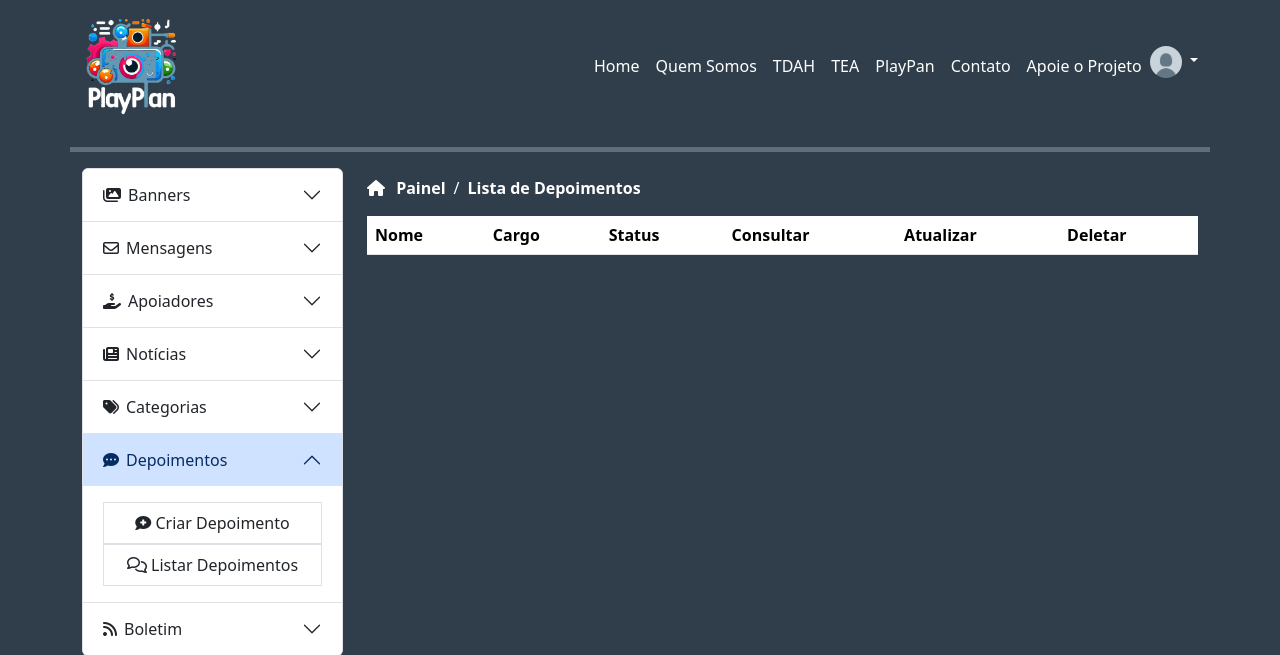
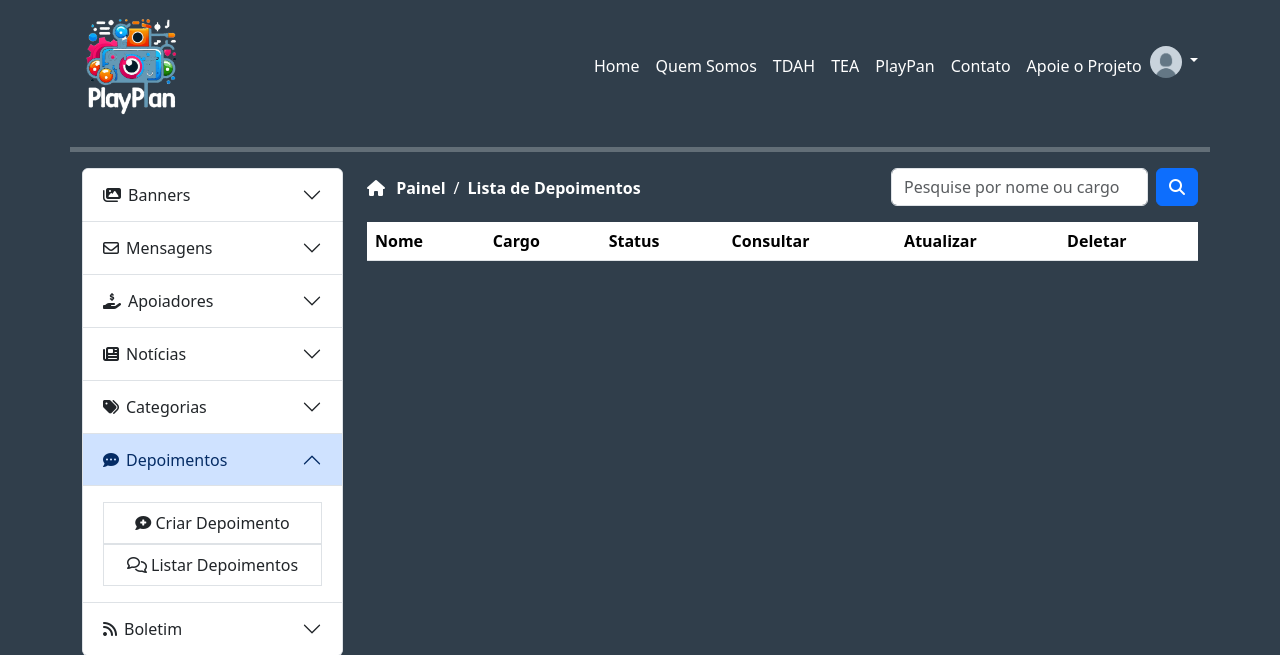
Before and after one commit to gwpoliveira/playplan, a Django app: page /administration/depoimento/ in a window 1280 px wide. Shown: the top 655 px of the page. Run offline with Django 5.2, Linux system fonts and the light colour scheme; the visitor is signed in with stand-in values (Sample User, id 1); data that the repository does not hold is empty; some libraries are stand-ins or nearby versions.

Commit message:
Ajustes nas ListsViews concluídas

```diff
--- a/administration/views.py
+++ b/administration/views.py
@@ -148,6 +148,18 @@ class ListaDeNotícias(LoginRequiredMixin, ListView):
         return context
 
 
+    def get_queryset(self):
+
+        search = self.request.GET.get("pesquisa")
+
+        if search:
+            noticias = BlogPost.objects.filter(Q(title__icontains=search) | Q(about__icontains=search))
+        else:
+            noticias = BlogPost.objects.all().order_by('-date')
+
+        return noticias
+
+
 # ************ Apoio *************** #
 # View que exibe uma lista de apoiadores.
 class ListaApoiadores(LoginRequiredMixin, ListView):
@@ -281,12 +293,23 @@ class DepoimentoListView(LoginRequiredMixin, ListView):
         context['num_depoimentos'] = num_depoimentos
         return context
 
+    def get_queryset(self):
+
+        search = self.request.GET.get("pesquisa")
+
+        if search:
+            depoimento = Depoimento.objects.filter(Q(nome__icontains=search) | Q(cargo__icontains=search))
+        else:
+            depoimento = Depoimento.objects.all()
+
+        return depoimento
 
 # View responsável para detalhar os depoimentos no painel administrativo
 class DepoimentoDetailView(LoginRequiredMixin, DetailView):
     model = Depoimento
     template_name = 'depoimento/depoimento_detail.html'
     context_object_name = 'depoimento'
+
 
 
 # View responsável para criar os depoimentos no painel administrativo
@@ -337,6 +360,18 @@ class Inscritos(LoginRequiredMixin, ListView):
         context['num_inscritos'] = num_inscritos
         return context
 
+    def get_queryset(self):
+
+        search = self.request.GET.get("pesquisa")
+
+        if search:
+            inscritos = Inscricao.objects.filter(email__icontains=search)
+        else:
+            inscritos = Inscricao.objects.all()
+
+        return inscritos
+
+
 
 # view para detalhar inscrito
 class DetalharInscrito(LoginRequiredMixin, DetailView):
--- a/templates/depoimento/depoimento_list.html
+++ b/templates/depoimento/depoimento_list.html
@@ -6,8 +6,8 @@
 {% block conteudo %}
 
 
-
-<div class="mt-2">
+<div class="row">
+  <div class="col mt-2">
     <nav aria-label="breadcrumb">
       <ol class="breadcrumb breadcrumb-custom overflow-hidden text-center text-white rounded-3">
         <li class="breadcrumb-item text-white">
@@ -24,6 +24,13 @@
     </nav>
   </div>
 
+  <div class="col d-flex justify-content-end">
+    <form class="d-flex" role="search" method="get">
+        <input class="form-control me-2" type="search" placeholder="Pesquise por nome ou cargo" aria-label="Search" name="pesquisa" id="pesquisa">
+        <button class="btn btn-primary" type="submit"><i class="fa-solid fa-magnifying-glass"></i></button>
+      </form>
+</div>
+</div>
 
 
 
@@ -53,9 +60,12 @@
         {% else %}
         <td><button class="btn btn-danger"><i class="fa-solid fa-ban"></i></button></td>
         {% endif %}
-                <td><a class="btn btn-primary" href="{% url 'depoimento-detail' depoimento.pk %}" role="button"><i class="fa-solid fa-eye"></i></a></td>
-                <td><a href="{% url 'depoimento-update' depoimento.pk %}" class="btn btn-primary"><i class="fa-solid fa-rotate-right"></i></a></td>
-                <td><a href="{% url 'depoimento-delete' depoimento.pk %}" class="btn btn-danger"><i class="fa-solid fa-trash-can"></i></a></td>
+        <td><a class="btn btn-primary" href="{% url 'depoimento-detail' depoimento.pk %}" role="button"><i
+              class="fa-solid fa-eye"></i></a></td>
+        <td><a href="{% url 'depoimento-update' depoimento.pk %}" class="btn btn-primary"><i
+              class="fa-solid fa-rotate-right"></i></a></td>
+        <td><a href="{% url 'depoimento-delete' depoimento.pk %}" class="btn btn-danger"><i
+              class="fa-solid fa-trash-can"></i></a></td>
       </tr>
       {% endfor %}
     </tbody>
```
Also changed, not shown: templates/administration/assinantes.html (+19 -6 lines), templates/administration/lista_de_noticias.html (+19 -6 lines). Lines whose indentation alone changed are shown as unchanged.
